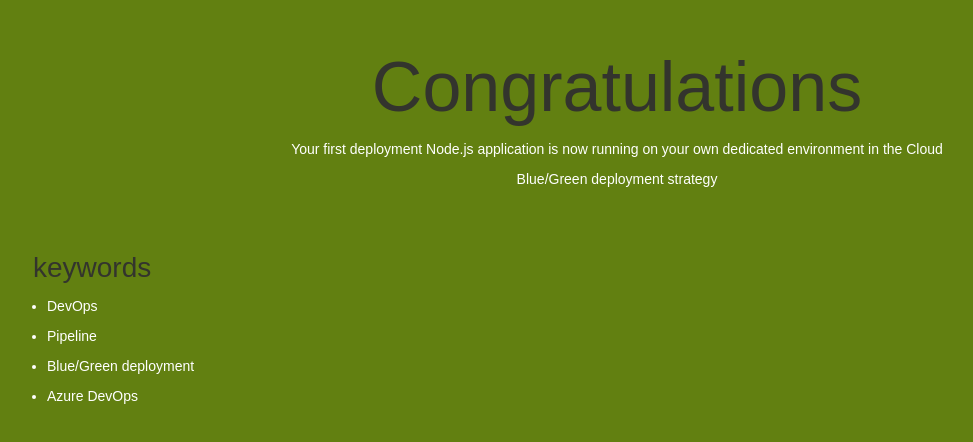
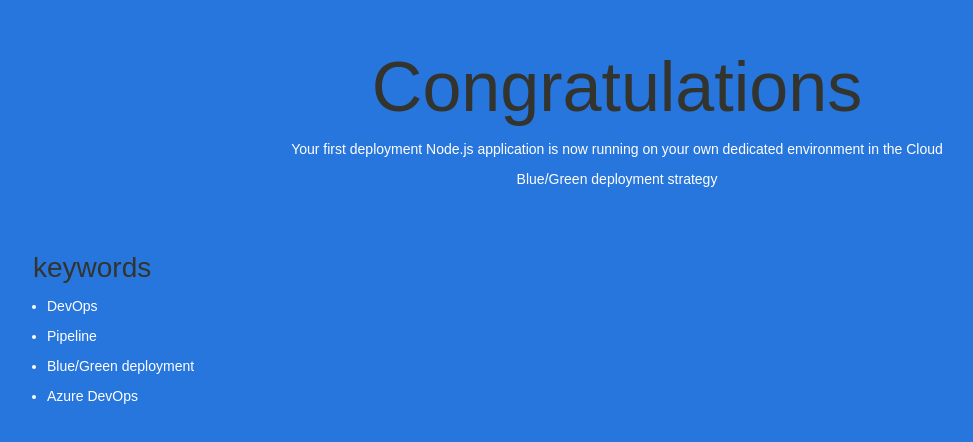
Before and after one commit to davidpolaniaac/k8s-bluegreen-deployment, a plain HTML site: page src/index.html in a window 1280 px wide. Shown: the part 154-596 px from the top of the page, without its empty margins (23-996 px from the left). Drawn offline with Linux system fonts and the light colour scheme.

Commit message:
add new color blue

```diff
--- a/src/style.css
+++ b/src/style.css
@@ -34,7 +34,7 @@ a {
     left: 0px;
     text-align: center;
     padding-top: 11em;
-    background-color: #628011;
+    background-color: #2776dd;
 }
 
 .textColumn p {
```
